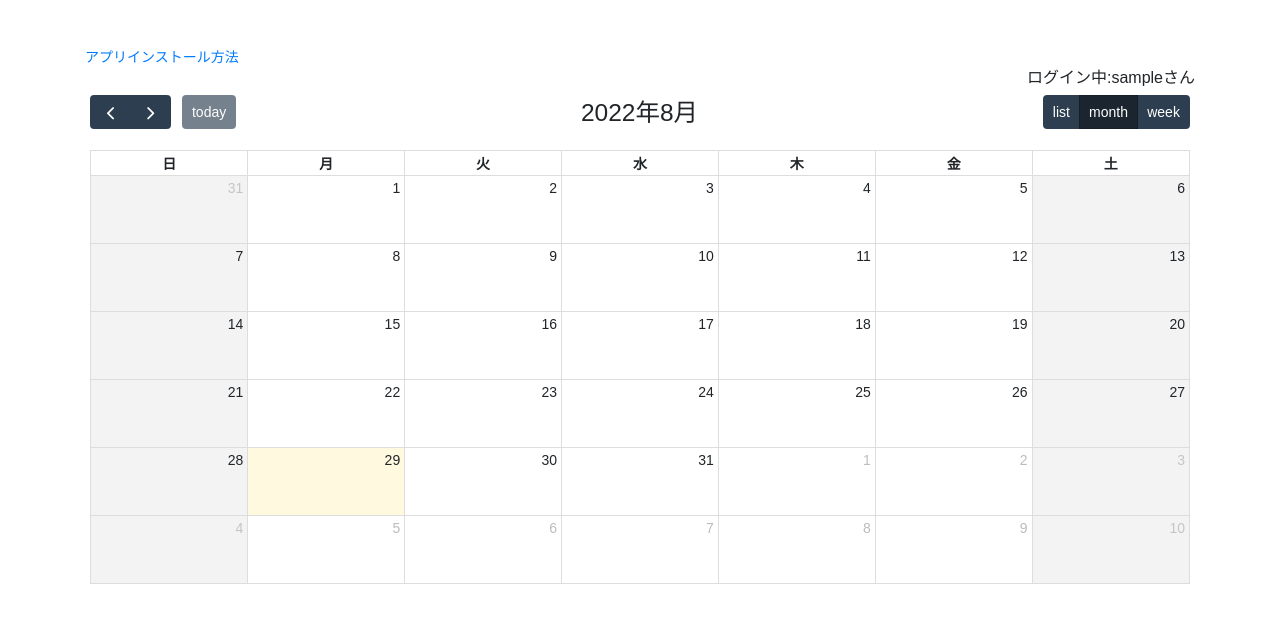
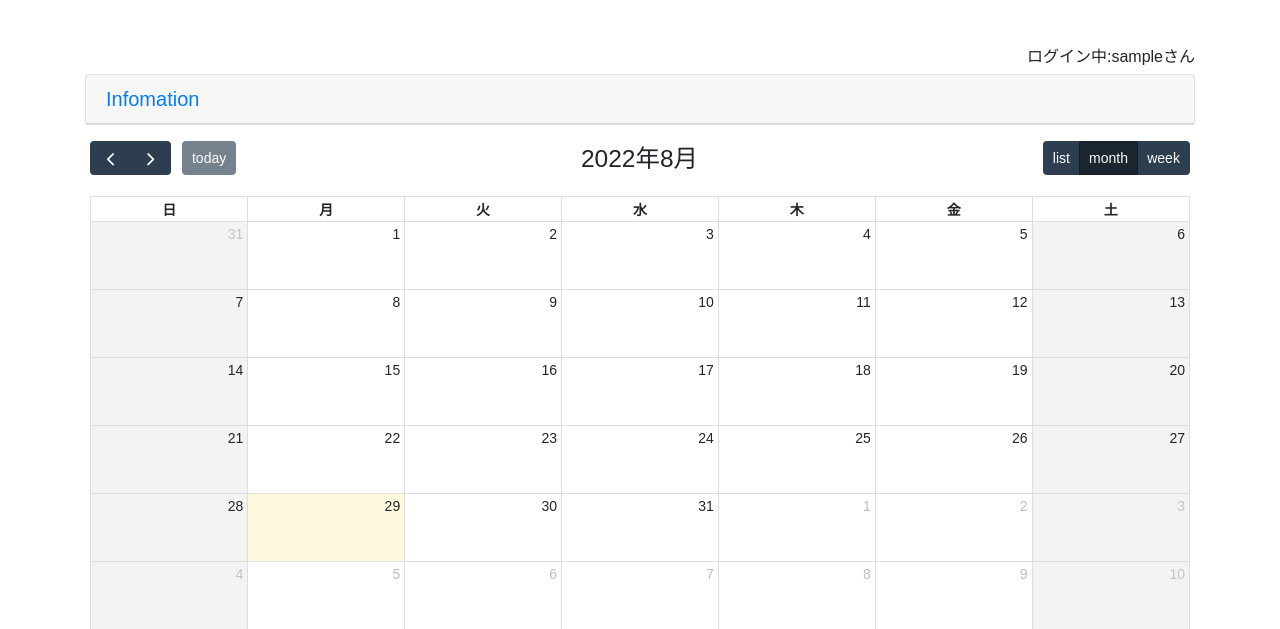
Before and after one commit to taku-y-9308/ShiftManagementApp, a Django app: page / in a window 1280 px wide. Shown: the part 53-682 px from the top of the page. Run offline with Django 3.2, Linux system fonts and the light colour scheme; the visitor is signed in with stand-in values (Sample User, id 1); data that the repository does not hold is empty; some libraries are stand-ins or nearby versions.

Commit message:
お知らせバーを追加

```diff
--- a/templates/ShiftManagementApp/index.html
+++ b/templates/ShiftManagementApp/index.html
@@ -11,8 +11,27 @@ ShiftManagementApp
 {%endblock%}
 
 {% block contents%}
-<a href="https://gratis-shaker-7e9.notion.site/28dacd1c2b144077a8c31b39996511ea">アプリインストール方法</a>
 <p class="h6 text-right">ログイン中:{{User.username}}さん</p>
+
+<div id="accordion" role="tablist" class="mb-3">
+  <div class="card">
+    <div class="card-header" role="tab" id="headingOne">
+      <h5 class="mb-0">
+        <a data-toggle="collapse" href="#collapseOne" aria-expanded="false" aria-controls="collapseOne" class="collapsed">
+          Infomation
+        </a>
+      </h5>
+    </div>
+
+    <div id="collapseOne" class="collapse" role="tabpanel" aria-labelledby="headingOne">
+      <div class="card-body">
+        <p>[2022/08/29]</p>
+        <p>アプリインストールできるようになりました</p>
+        <a href="https://gratis-shaker-7e9.notion.site/28dacd1c2b144077a8c31b39996511ea">詳細はここをクリック</a>
+      </div>
+    </div>
+  </div>
+</div>
 
   <div id='calendar'></div>
     <!-- モーダルの内容 -->
```
